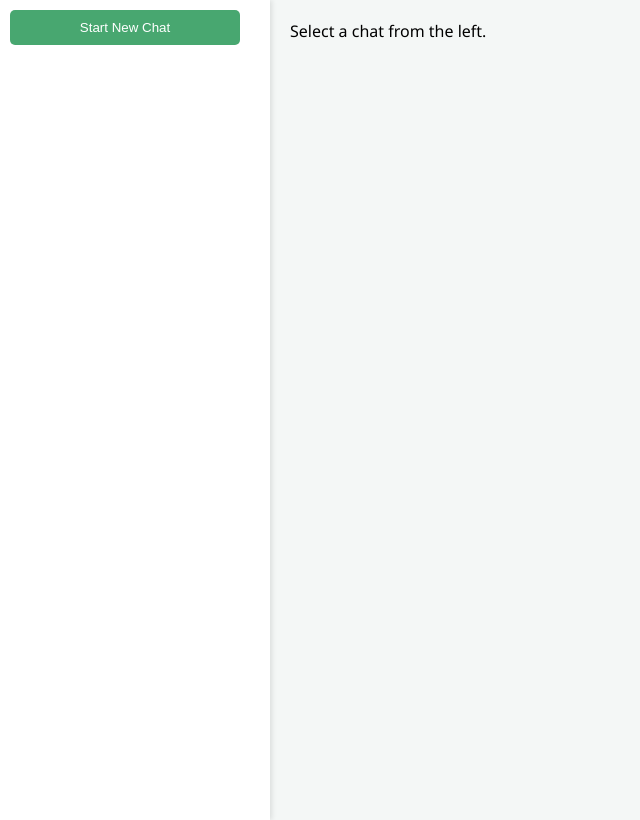
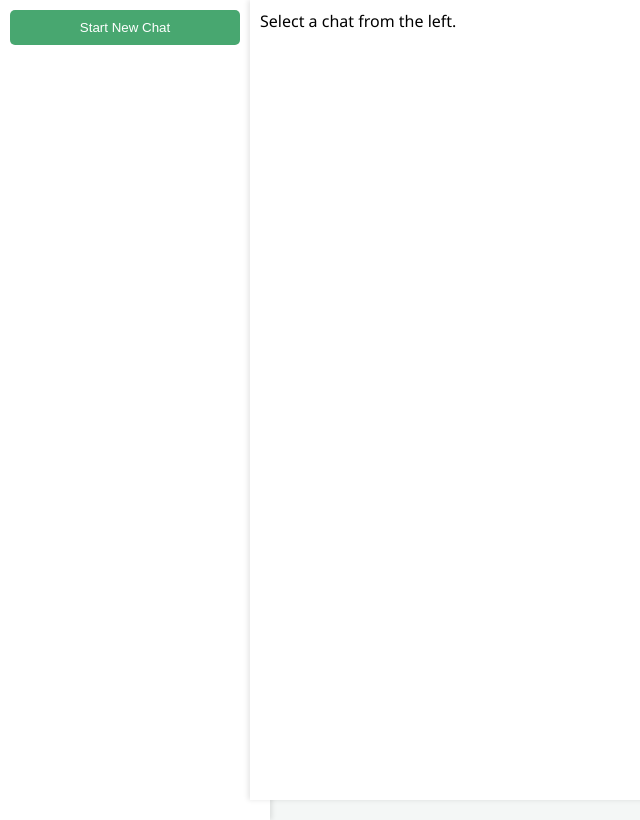
Before and after one commit to WizardML7/ChatCSEC, a Flask app: page / in a window 1280 px wide. Shown: the whole page, without its empty margins (0-640 px from the left). Run offline with Flask 3, Linux system fonts and the light colour scheme.

Commit message:
Making it look better and get the chat interface to look right

```diff
--- a/frontend/templates/index.html
+++ b/frontend/templates/index.html
@@ -43,11 +43,16 @@
         }
 
         #chat-display {
-            width: 100%; /* Ensures it fills the width of its container */
-            height: 100%; /* Ensures it fills the height of its container */
-            flex-grow: 1; /* Allows it to expand to fill available space in flex container */
-            overflow-y: auto; /* Adds vertical scroll if content overflows */
-            padding: 20px; /* Adds some padding inside the chat display */
+            position: fixed;
+            top: 0; /* Aligns the top of #chat-display with the top of the viewport */
+            bottom: 0; /* Aligns the bottom of #chat-display with the bottom of the viewport */
+            right: 0; /* Aligns the right side of #chat-display with the right side of the viewport */
+            left: 250px; /* Assuming #chat-list is 250px wide, this aligns the left side of #chat-display right next to #chat-list */
+            overflow-y: auto; /* Allows scrolling within the chat display if content overflows vertically */
+            padding: 10px;
+            box-sizing: border-box; /* Ensures padding is included in the width and height calculations */
+            background-color: white; /* Or any color that fits your design */
+            box-shadow: -2px 0 5px rgba(0,0,0,0.1); /* Optional: adds shadow for depth on the left edge */
         }
 
         .chat-response {
```
